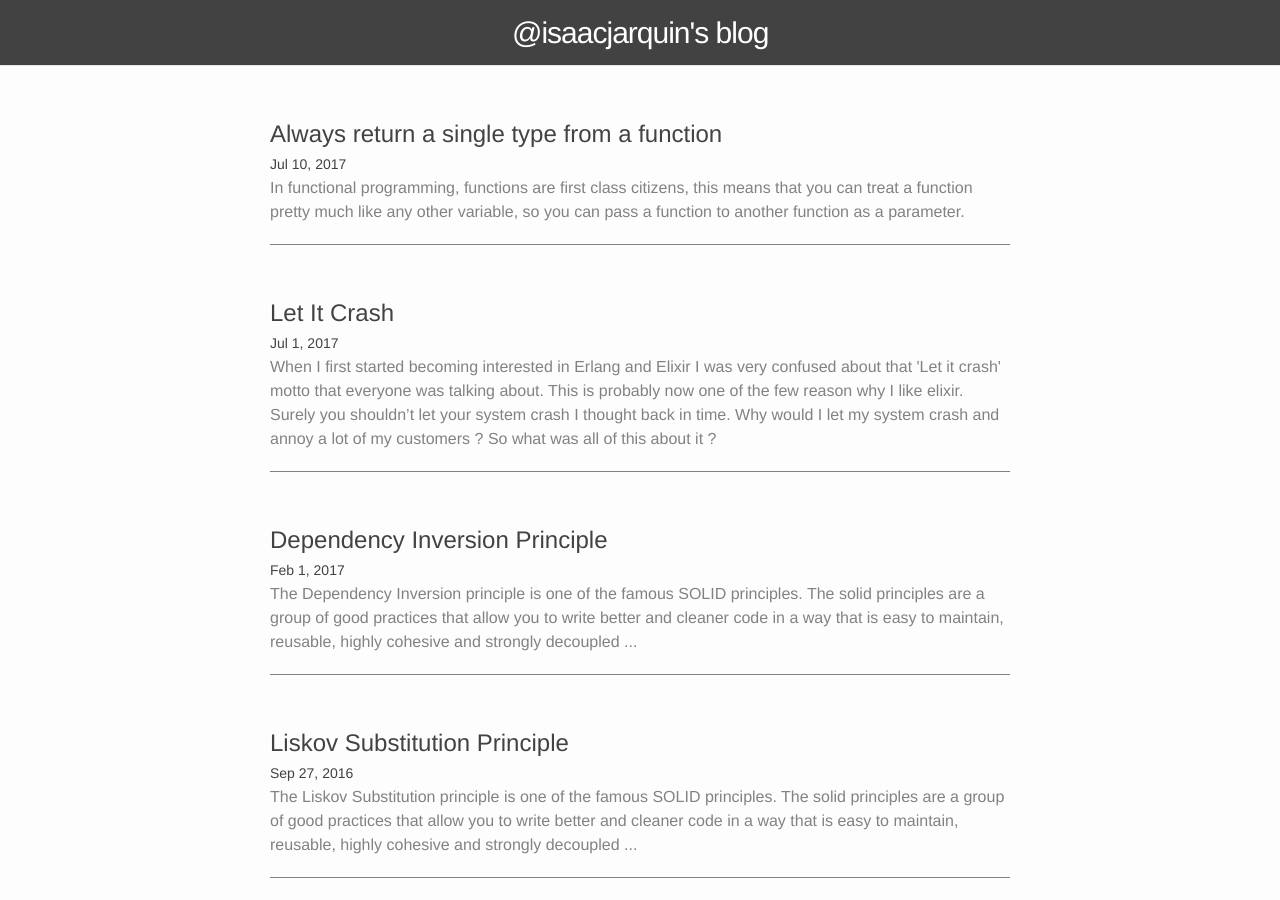
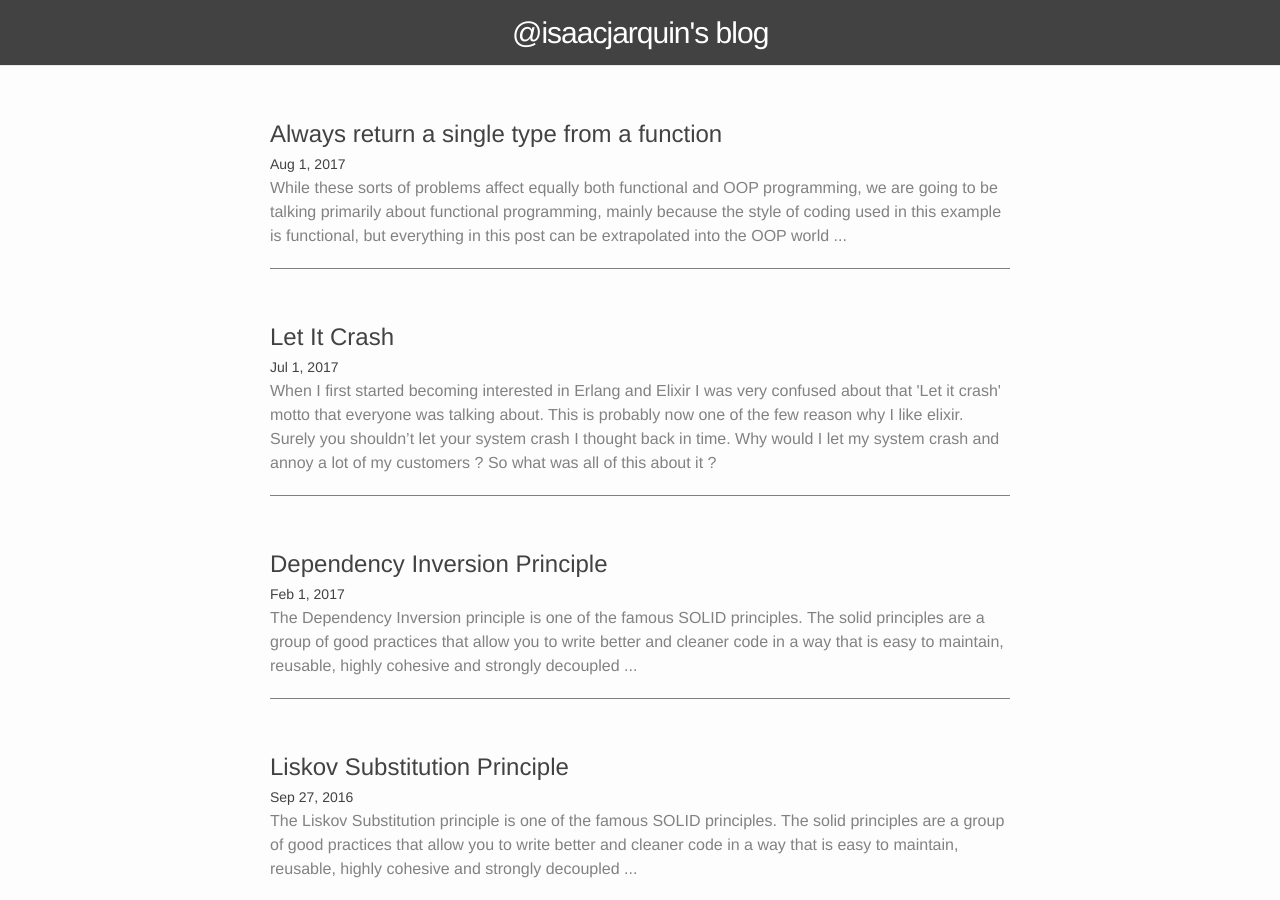
Before and after one commit to isaacjarquin/isaacjarquin.github.io, a Jekyll site: the page built from index.html, in a window 1280 px wide and 900 px high. Built offline with Jekyll 4.4.1, drawn with Linux system fonts in a browser that asks for light colours.

Commit message:
final changes

```diff
--- a/_posts/2017-07-10-return-single-type-from-a-function.markdown
+++ b/_posts/2017-07-10-return-single-type-from-a-function.markdown
@@ -1,15 +1,15 @@
 ---
 layout: post
 title:  Always return a single type from a function
-date:   2017-07-10 10:00:00
+date:   2017-08-01 10:00:00
 author: Isaac Jarquin
 categories: software
-excerpt:  Why returning differents types from a function is not a good Idea.
+excerpt:  Why returning different types from a function is not a good Idea.
 comments: true
-resume: "In functional programming, functions are first class citizens, this means that you can treat a function pretty much like any other variable, so you can pass a function to another function as a parameter."
+resume: "While these sorts of problems affect equally both functional and OOP programming, we are going to be talking primarily about functional programming, mainly because the style of coding used in this example is functional, but everything in this post can be extrapolated into the OOP world ..."
 ---
 
-## Why returning differents types from a function is not a good Idea.
+## If you have a function returning two different types of data, then you are not doing it right.
 
 While these sorts of problems affect equally both functional and OOP programming, we are going to be talking primarily about functional programming, mainly because the style of coding used in this example is functional, but everything in this post can be extrapolated into the OOP world.
 
```
